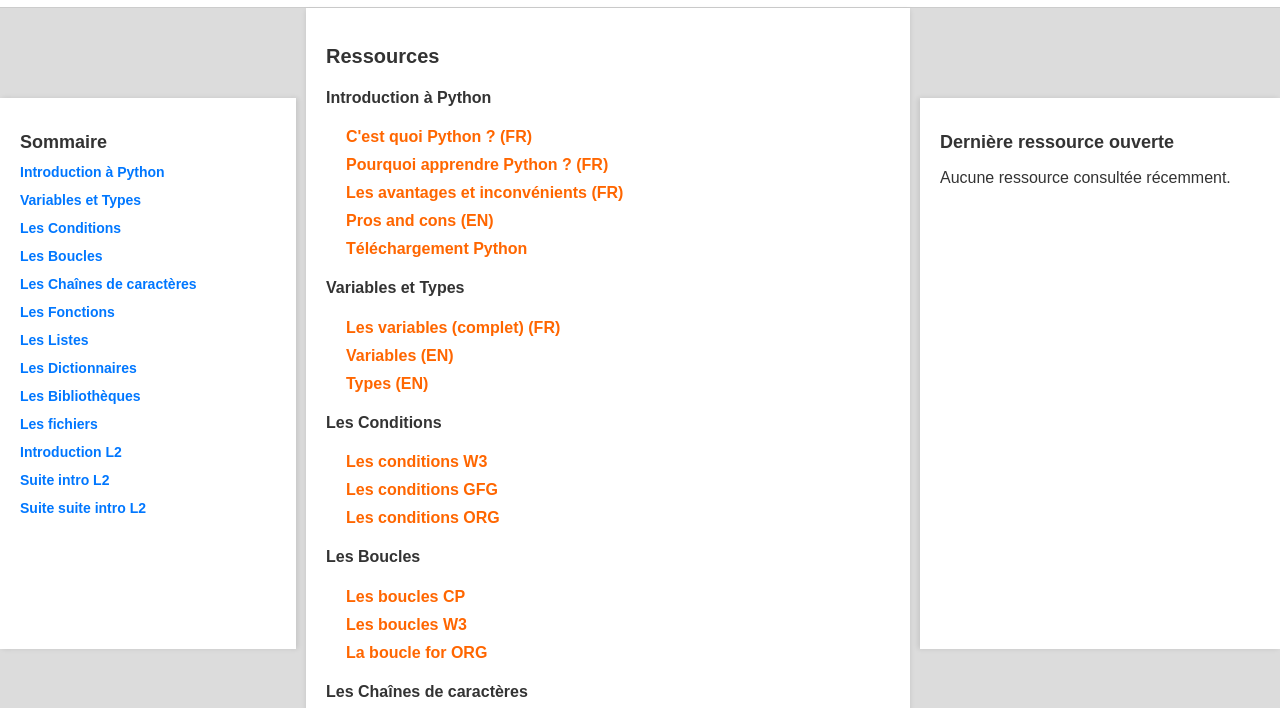
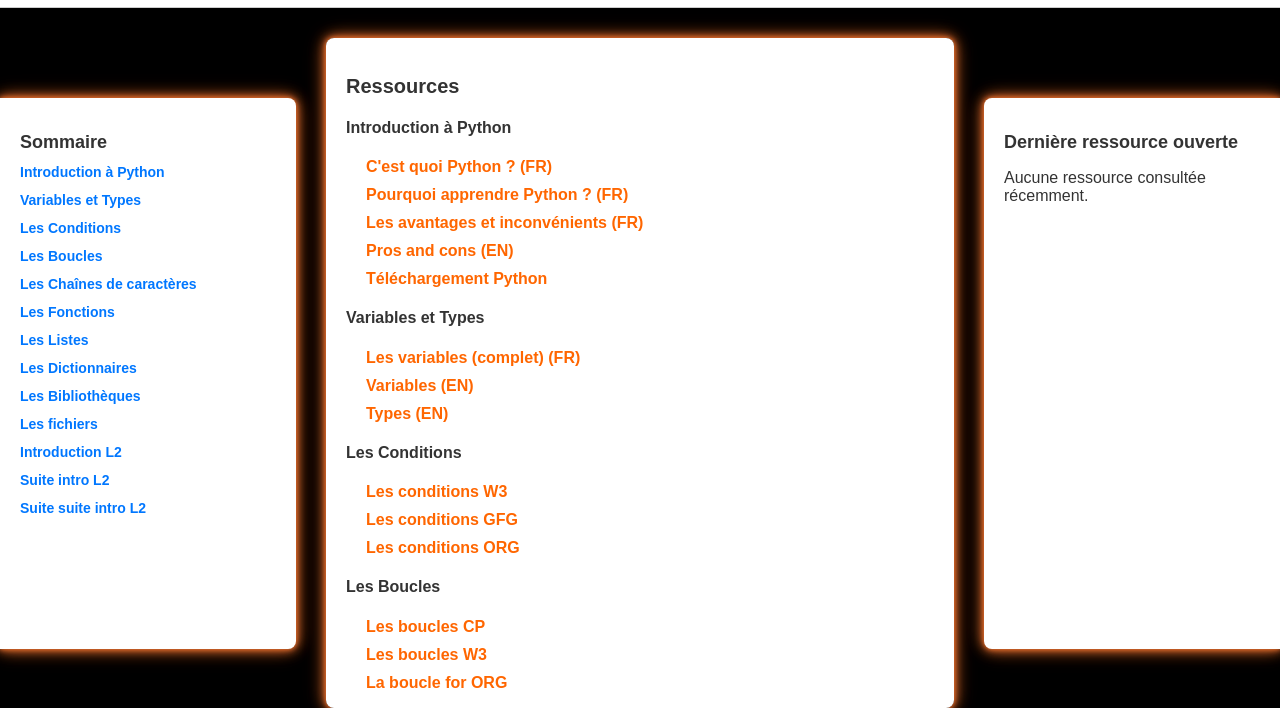
Before and after one commit to ThibaudDevX/cours_python_projet, a plain HTML site: page page_ressources.html in a window 1280 px wide. Shown: the part 92-800 px from the top of the page. Drawn offline with Linux system fonts and the light colour scheme.

Commit message:
ajout de css pour styliser un peu les pages

```diff
--- a/style_cours.css
+++ b/style_cours.css
@@ -2,7 +2,7 @@
 html, body {
     margin: 0;
     padding: 0;
-    background-color: gainsboro; /* Arrière-plan global */
+    background-color: black; /* Arrière-plan global */
     font-family: Arial, sans-serif;
     color: #333;
 }
@@ -16,6 +16,7 @@
     align-items: center; /* Centre verticalement le contenu */
     min-height: 70px;
     border-bottom: 1px solid #ccc;
+    z-index: 0; /* Au-dessus de la vidéo et de l’overlay */
 }
 
 /* Logo */
@@ -111,13 +112,19 @@
 
 /* Zone centrale pour écrire du contenu */
 .content-area {
+    z-index: 1;
     width: 80%; /* Ajuste la largeur à 80% de la page */
     max-width: 900px; /* Empêche la zone de devenir trop large */
     background-color: #ffffff; /* Fond blanc pour le contraste */
     padding: 20px; /* Espacement interne */
     margin: 30px auto; /* Centre la zone */
     border-radius: 8px; /* Coins arrondis */
-    box-shadow: 0 4px 8px rgba(0, 0, 0, 0.1); /* Ombre légère pour un effet propre */
+    box-shadow:
+    0 0 5px rgba(237, 112, 45, 1),
+    0 0 10px rgba(237, 112, 45, 0.8),
+    0 0 15px rgba(237, 112, 45, 0.6),
+    0 0 20px rgba(237, 112, 45, 0.4),
+    0 0 25px rgba(237, 112, 45, 0.2);
 }
 
 /* Style du texte */
--- a/style_ressources.css
+++ b/style_ressources.css
@@ -3,7 +3,7 @@
     margin: 0;
     padding: 0;
     font-family: Arial, sans-serif;
-    background-color: gainsboro;
+    background-color: black;
     color: #333;
     height: 100%; /* Assure que le contenu reste dans les limites de la fenêtre */
     overflow-y: hidden; /* Supprime l'ascenseur vertical */
@@ -83,6 +83,8 @@
 
 /* ZONE GAUCHE (Sommaire) */
 .sidebar {
+    border-top-right-radius: 8px;
+    border-bottom-right-radius: 8px;
     width: 20%;
     background-color: #ffffff;
     padding: 20px;
@@ -90,6 +92,12 @@
     height: 70%;
     margin: auto 0;
     overflow-y: auto;
+    box-shadow:
+    0 0 5px rgba(237, 112, 45, 1),
+    0 0 10px rgba(237, 112, 45, 0.8),
+    0 0 15px rgba(237, 112, 45, 0.6),
+    0 0 20px rgba(237, 112, 45, 0.4),
+    0 0 25px rgba(237, 112, 45, 0.2);
 }
 
 .sidebar h2 {
@@ -123,12 +131,20 @@
 
 /* ZONE CENTRALE (Contenu) */
 .main-content {
+    border-radius: 8px;
     flex: 1;
     background-color: #ffffff;
     padding: 20px;
-    margin: 0 10px;
+    margin: 30px 30px;
     box-shadow: 0 2px 5px rgba(0, 0, 0, 0.1);
     overflow-y: auto;
+    box-shadow:
+    0 0 5px rgba(237, 112, 45, 1),
+    0 0 10px rgba(237, 112, 45, 0.8),
+    0 0 15px rgba(237, 112, 45, 0.6),
+    0 0 20px rgba(237, 112, 45, 0.4),
+    0 0 25px rgba(237, 112, 45, 0.2);
+    scrollbar-width: none;
 }
 
 .main-content h2 {
@@ -185,13 +201,21 @@
 
 /* ZONE DROITE (Historique) */
 .preview {
-    width: 25%;
+    border-top-left-radius: 8px;
+    border-bottom-left-radius: 8px;
+    width: 20%;
     background-color: #ffffff;
     padding: 20px;
     box-shadow: -2px 0 5px rgba(0, 0, 0, 0.1);
     height: 70%;
     margin: auto 0;
     overflow-y: auto;
+    box-shadow:
+    0 0 5px rgba(237, 112, 45, 1),
+    0 0 10px rgba(237, 112, 45, 0.8),
+    0 0 15px rgba(237, 112, 45, 0.6),
+    0 0 20px rgba(237, 112, 45, 0.4),
+    0 0 25px rgba(237, 112, 45, 0.2);
 }
 
 .preview h2 {
```
Also changed, not shown: page_cours.html (+1 -0 lines).
